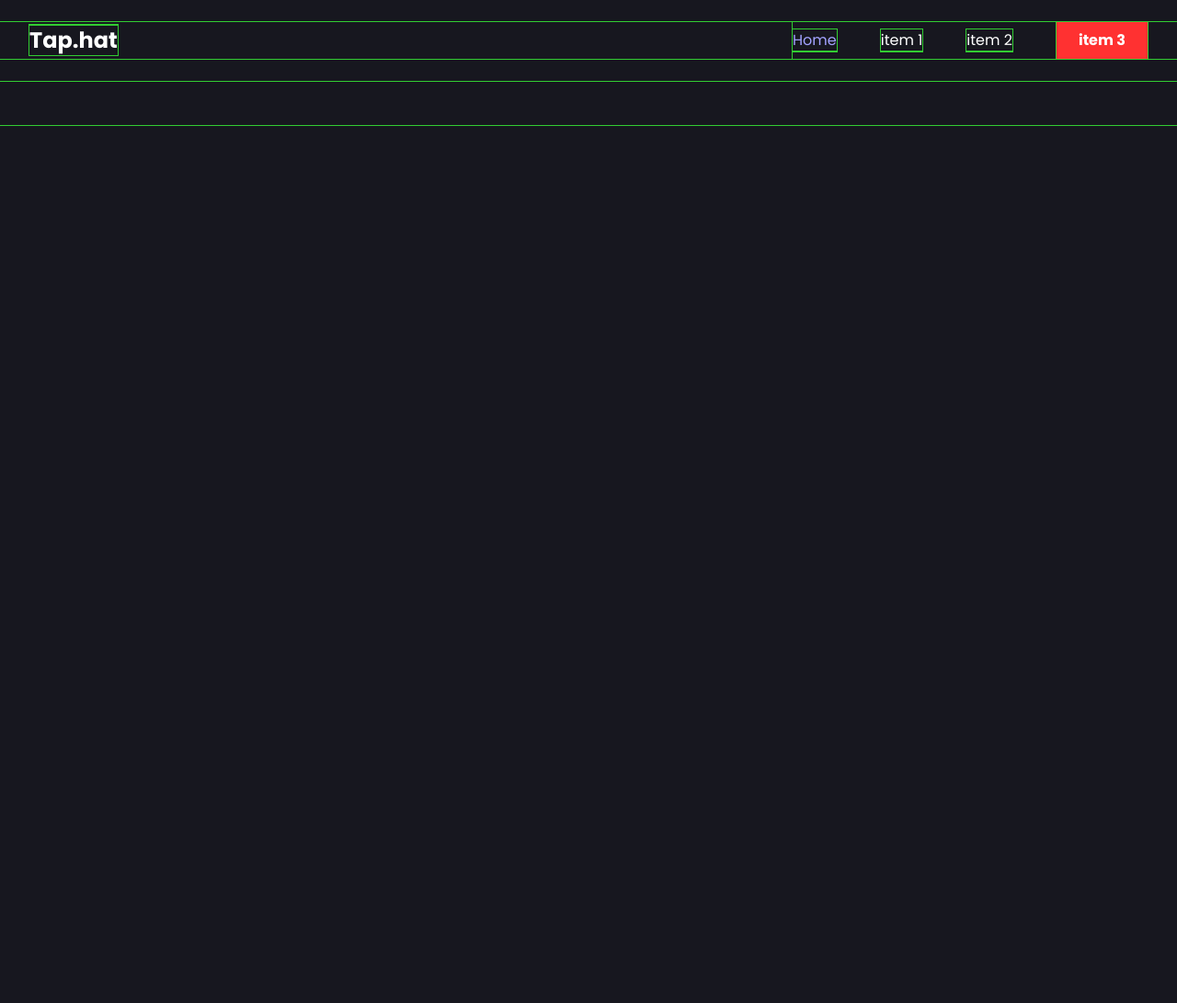
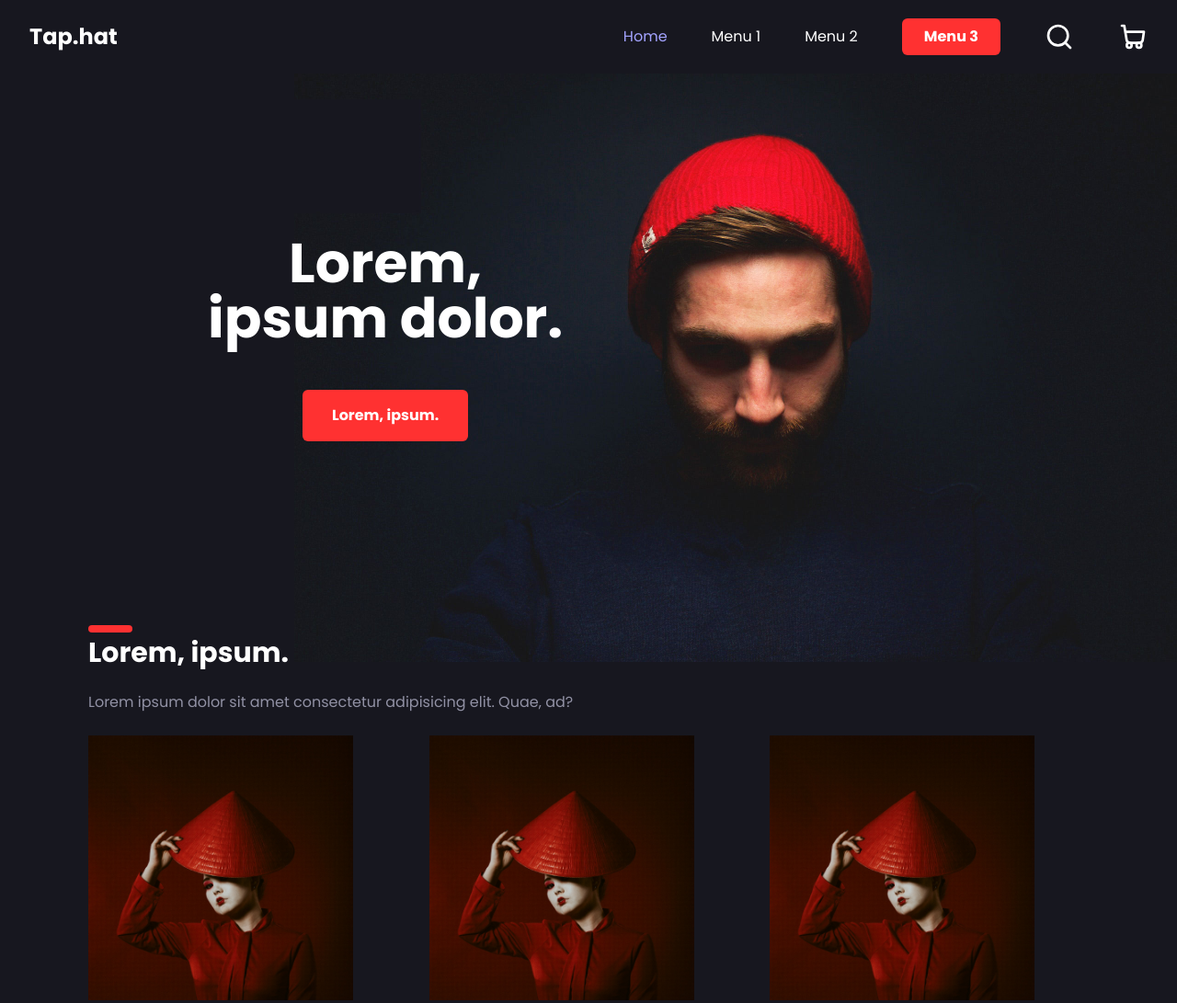
Before and after one commit to Nor-Mand/tab-hat, a website built with Vite: page index.html in a window 1280 px wide. Shown: the top 1091 px of the page at 92% size. Before the commit the page ends 800 px from the top, so only its background shows below. Built offline with nearby package versions, Linux system fonts and the light colour scheme.

Commit message:
add Header, Section and Footer

```diff
--- a/css/tailwind.css
+++ b/css/tailwind.css
@@ -2,6 +2,23 @@
 @tailwind components;
 @tailwind utilities;
 
-*{
-    outline: 1px solid limegreen;
+.secondary-title {
+    @apply text-3xl font-bold;
 }
+
+.secondary-title::before{
+    content: '';
+    @apply block w-12 h-2 bg-theme rounded-full mb-1;
+}
+
+.section-paragraph {
+    @apply text-secondary my-6 w-full max-w-3xl;
+}
+
+.badge {
+    @apply px-4 py-2 text-sm rounded bg-badge
+}
+
+html{
+    outline: limegreen !important;
+}
--- a/index.html
+++ b/index.html
@@ -13,28 +13,97 @@
     <link rel="preconnect" href="https://fonts.googleapis.com">
     <link rel="preconnect" href="https://fonts.gstatic.com" crossorigin>
     <link href="https://fonts.googleapis.com/css2?family=Poppins:wght@100;200;300;400;500;600;700;800&display=swap" rel="stylesheet">
+    <style>
+        * {
+            /* outline: 1px solid lightblue; */
+        }
+    </style>
+</head>
+<body class="bg-body text-white font-poppins pb-12 outline outline-offset-2">
 
-</head>
-<body class="bg-body text-white font-poppins pb-12">
     <!-- Header -->
-    <header class="py-6">
+    <header class="py-5">
         <div class="container flex justify-between items-center mx-auto px-8">
             <div>
                 <a href="#" class="text-2xl font-bold">Tap.hat</a>
             </div>
-            <!-- nav menu container -->
+            <!-- Nav menu container -->
             <nav>
                 <ul class="flex space-x-12 items-center hidden md:flex">
                     <li><a href="#" class="text-selected-text">Home</a></li>
-                    <li><a href="#">item 1</a></li>
-                    <li><a href="#">item 2</a></li>
-                    <li><a href="#"><button class="px-6 py-2 bg-theme font-bold">item 3</button></a></li>
+                    <li><a href="#">Menu 1</a></li>
+                    <li><a href="#">Menu 2</a></li>
+                    <li><a href="#"><button class="px-6 py-2 bg-theme font-bold rounded-md">Menu 3</button></a></li>
+                    <li><svg class="h-8 w-8 text-white"  viewBox="0 0 24 24"  fill="none"  stroke="currentColor"  stroke-width="2"  stroke-linecap="round"  stroke-linejoin="round">  <circle cx="11" cy="11" r="8" />  <line x1="21" y1="21" x2="16.65" y2="16.65" /></svg></li>
+                    <li><svg class="h-8 w-8 text-white"  width="24" height="24" viewBox="0 0 24 24" stroke-width="2" stroke="currentColor" fill="none" stroke-linecap="round" stroke-linejoin="round">  <path stroke="none" d="M0 0h24v24H0z"/>  <circle cx="9" cy="19" r="2" />  <circle cx="17" cy="19" r="2" />  <path d="M3 3h2l2 12a3 3 0 0 0 3 2h7a3 3 0 0 0 3 -2l1 -7h-15.2" /></svg></li>
                 </ul>
             </nav>
+            <!-- Nav Menu Burguer -->
             <div class="md:hidden">
                 <svg width="34" height="34" viewBox="0 0 20 20" fill="none" xmlns="http://www.w3.org/2000/svg"> <path fill-rule="evenodd" clip-rule="evenodd" d="M3 5C3 4.44772 3.44772 4 4 4H16C16.5523 4 17 4.44772 17 5C17 5.55228 16.5523 6 16 6H4C3.44772 6 3 5.55228 3 5Z" fill="#fff"/> <path fill-rule="evenodd" clip-rule="evenodd" d="M3 10C3 9.44772 3.44772 9 4 9H16C16.5523 9 17 9.44772 17 10C17 10.5523 16.5523 11 16 11H4C3.44772 11 3 10.5523 3 10Z" fill="#fff"/> <path fill-rule="evenodd" clip-rule="evenodd" d="M9 15C9 14.4477 9.44772 14 10 14H16C16.5523 14 17 14.4477 17 15C17 15.5523 16.5523 16 16 16H10C9.44772 16 9 15.5523 9 15Z" fill="#fff"/> </svg>
             </div>
         </div>
     </header>
+
+    <!-- Herro Section -->
+    <main class="container flex justify-between items-center mx-auto px-14 w-full">
+        <div class="flex flex-wrap ">
+            <div class="flex flex-wrap ml-20 justify-center my-44">
+                <h1 class="text-6xl font-bold text-center">Lorem,  <br>ipsum dolor.</h1>
+                <div class="w-full flex justify-center">
+                    <button class="bg-theme px-8 py-4 font-bold mt-12 rounded-md">
+                        <span>Lorem, ipsum.</span>
+                    </button>
+                </div>
+            </div>
+            <!-- Background Section -->
+            <img src="img/background-main2.jpg" alt="Backgrund Main" class="w-3/4 absolute right-0 -z-10">
+        </div>
+    </main>
+
+    <!-- My work Section -->
+    <section class="container mt-6 flex justify-between items-center mx-auto px-8 md:px-14 lg:px-24 w-full">
+        <div class="w-full">
+            <h2 class="secondary-title">Lorem, ipsum.</h2>
+            <p class="section-paragraph">Lorem ipsum dolor sit amet consectetur adipisicing elit. Quae, ad?</p>
+            <div class="grid grid-cols-3 gap-6 mt-6">
+                <img src="./img/works/work1.jpg" alt="Works" class="w-72 h-72 object-cover object-top">
+                <img src="./img/works/work1.jpg" alt="Works" class="w-72 h-72 object-cover object-top">
+                <img src="./img/works/work1.jpg" alt="Works" class="w-72 h-72 object-cover object-top">
+                <img src="./img/works/work1.jpg" alt="Works" class="w-72 h-72 object-cover object-top">
+                <img src="./img/works/work1.jpg" alt="Works" class="w-72 h-72 object-cover object-top">
+                <img src="./img/works/work1.jpg" alt="Works" class="w-72 h-72 object-cover object-top">
+            </div>
+        </div>
+    </section>
+
+    <!-- Clients Section -->
+    <section class="container mt-6 flex justify-between items-center mx-auto px-8 md:px-14 lg:px-24 w-full">
+        <div class="w-full">
+            <h2 class="secondary-title">Lorem, ipsum.</h2>
+            <p class="section-paragraph">Lorem ipsum dolor sit amet, consectetur adipisicing elit. Omnis, accusamus?</p>
+
+            <div class="space-y-12 my-16">
+                <!-- Card Client -->
+                <div class="w-full  border border-nav p-16 ">
+                    <div>
+                    </div>
+                    <div class="flex flex-wrap justify-center text-center lg:text-left lg:block">
+                        <h3 class="text-white text-3xl font-semibold">Lorem ipsum dolor sit.</h3>
+                        <div class="w-full flex flex-wrap justify-center gap-3 mt-6 mb-8 lg:w-auto lg:justify-start">
+                            <div class="badge">Lorem</div>
+                            <div>Lorem, ipsum dolor.</div>
+                        </div>
+                        <p class="text-secondary">Lorem ipsum dolor sit amet consectetur adipisicing elit. Voluptate placeat assumenda provident. Deleniti voluptatum cum mollitia sunt velit vero, quo praesentium reiciendis doloribus amet? Perspiciatis harum qui cum sequi hic.</p>
+                    </div>
+                </div>
+            </div>
+        </div>
+    </section>
+
+    <!-- Footer Section -->
+    <footer class="p-4 mt-6 text-center ">
+            <p>© Normand Dev - 2022</p>
+    </footer>
 </body>
 </html>
--- a/tailwind.config.js
+++ b/tailwind.config.js
@@ -7,6 +7,7 @@ module.exports = {
         body: "#17171f",
         "selected-text": "#a3a3ff",
         theme: "#FF3131",
+        "theme-dark": "#cc2727",
         nav: "#404053",
         secondary: "#9191a4",
         badge: "#3f3f51",
```
Also changed, not shown: img/background-main.jpg (added), img/background-main2.jpg (added), img/works/work1.jpg (added).
